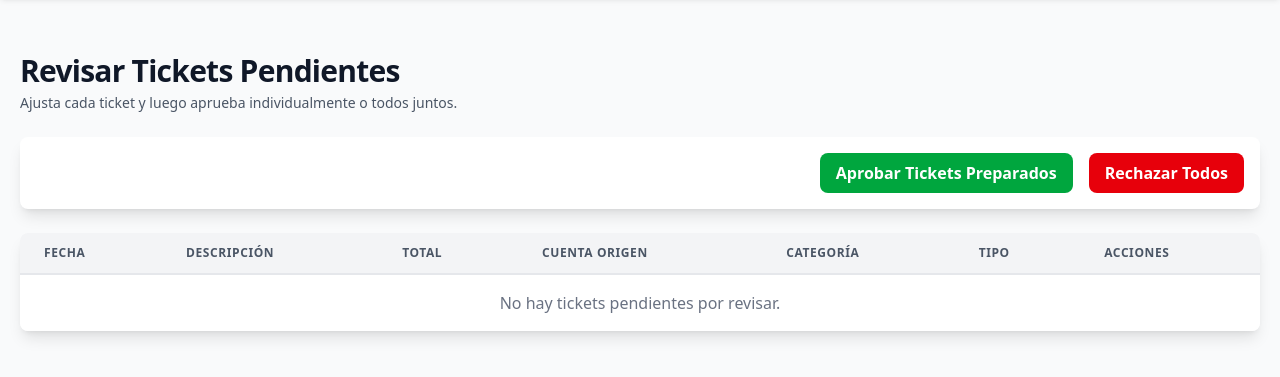
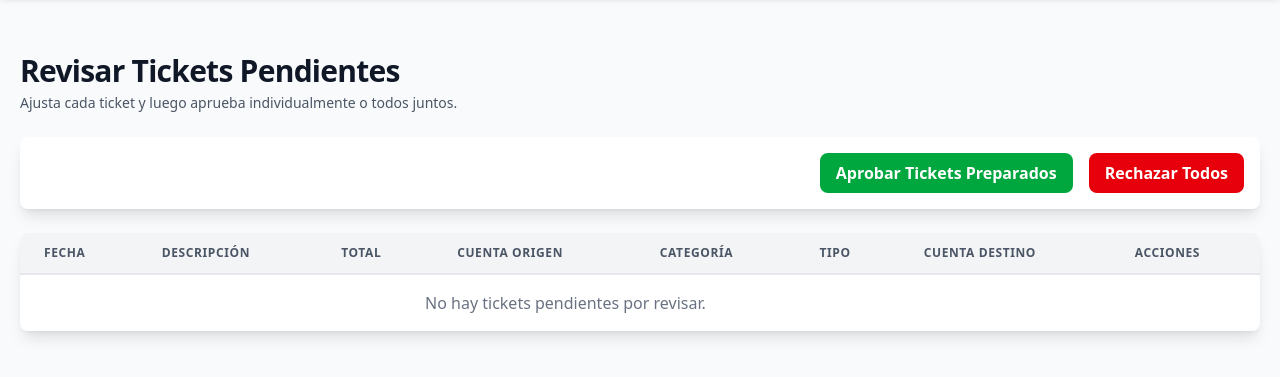
Before and after one commit to MicroCloud12/finanzas_personales_produccion, a Django app: page /revisar-tickets/ in a window 1280 px wide. Shown: the part 67-444 px from the top of the page. Run offline with Django 5.2, Linux system fonts and the light colour scheme; the visitor is signed in with stand-in values (Sample User, id 1); data that the repository does not hold is empty; parts of the project's set-up code (start-up, migrations or seed data) failed here and were passed over; some web fonts are replaced.

Commit message:
fix: add cuenta_destino parameter to approve_pending_transaction and update ticket approval logic

```diff
--- a/finanzas/services.py
+++ b/finanzas/services.py
@@ -184,7 +184,7 @@ class TransactionService:
         )
 
     @staticmethod
-    def approve_pending_transaction(ticket_id: int, user: User, cuenta: str, categoria: str, tipo_transaccion: str):
+    def approve_pending_transaction(ticket_id: int, user: User, cuenta: str, categoria: str, tipo_transaccion: str, cuenta_destino: str):
         try:
             ticket = TransaccionPendiente.objects.get(id=ticket_id, propietario=user)
             datos = ticket.datos_json
@@ -212,7 +212,8 @@ class TransactionService:
                 categoria=categoria,
                 monto=Decimal(str(datos.get("total", 0.0))), # Convertir a string primero para mayor precisión con Decimal
                 tipo=tipo_transaccion,
-                cuenta_origen=cuenta
+                cuenta_origen=cuenta,
+                cuenta_destino=cuenta_destino,
             )
 
             ticket.estado = 'aprobada'
--- a/finanzas/templates/revisar_tickets.html
+++ b/finanzas/templates/revisar_tickets.html
@@ -36,6 +36,7 @@
                         <th class="px-6 py-3">Cuenta Origen</th>
                         <th class="px-6 py-3">Categoría</th>
                         <th class="px-6 py-3">Tipo</th>
+                        <th class="px-6 py-3">Cuenta Destino</th>
                         <th class="px-6 py-3">Acciones</th>
                     </tr>
                 </thead>
--- a/finanzas/views.py
+++ b/finanzas/views.py
@@ -47,22 +47,23 @@ def aprobar_todos_tickets(request):
             cuenta_key = f'cuenta_origen_{ticket.id}'
             categoria_key = f'categoria_{ticket.id}'
             tipo_key = f'tipo_{ticket.id}'
-
+            cuenta_destino_key = f'cuenta_destino_{ticket.id}'
 
             # Extraemos los datos de ESE ticket en particular del POST
             cuenta = request.POST.get(cuenta_key)
             categoria = request.POST.get(categoria_key)
             tipo = request.POST.get(tipo_key, 'GASTO')
-
+            cuenta_destino = request.POST.get(cuenta_destino_key)
 
             # Si se proporcionaron los datos necesarios, procesamos el ticket
-            if cuenta and categoria and tipo:
+            if cuenta and categoria and tipo and cuenta_destino:
                 TransactionService.approve_pending_transaction(
                     ticket_id=ticket.id,
                     user=request.user,
                     cuenta=cuenta,
                     categoria=categoria,
                     tipo_transaccion=tipo,
+                    cuenta_destino=cuenta_destino
                 )
                 tickets_aprobados_count += 1
 
```
